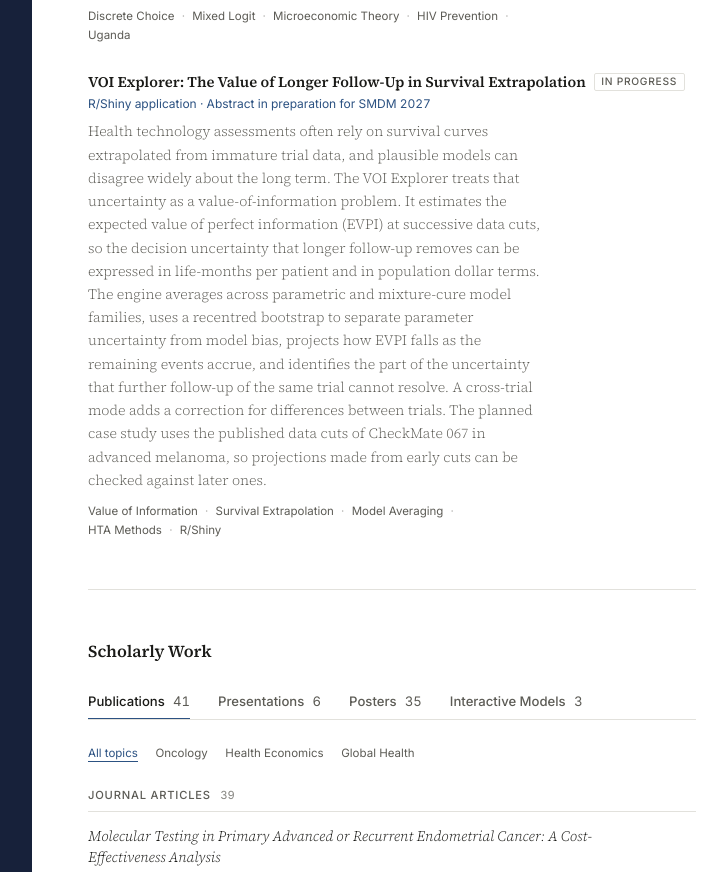
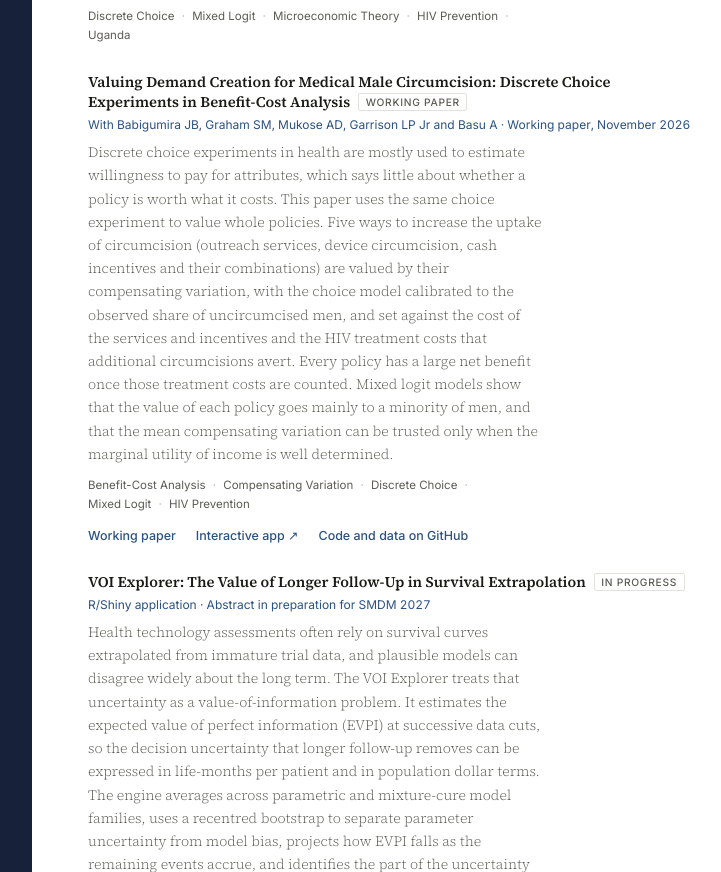
Before and after one commit to lubingas/lubingas.github.io, a plain HTML site: page index.html in a window 1280 px wide. Shown: the part 2108-2980 px from the top of the page, without its empty margins (388-1109 px from the left). Drawn offline with Linux system fonts and the light colour scheme.

Commit message:
Add the MMC benefit-cost working paper to Active Projects
Co-Authored-By: Claude Opus 5.5 <noreply@anthropic.com>
Claude-Session: https://claude.ai/code/session_01374W2nWWLMbi8cqAsRp2Ja

```diff
--- a/index.html
+++ b/index.html
@@ -619,6 +619,18 @@ em { font-style: italic; }
         <div class="entry-meta">Extends my doctoral dissertation research &middot; Fishing communities, Mukono district, Uganda</div>
         <div class="entry-desc">This project returns to the discrete choice experiment I fielded for my doctoral dissertation (406 men, 4,872 choice tasks, 13 attributes), first presented at ISPOR 2018. The new work completes the microeconomic framework I began in the dissertation, a two-period model of the decision to circumcise, and uses it to decide which preference correlations to model rather than leaving that choice to the data. Theory-driven, data-driven and fully correlated mixed logit specifications are estimated alongside conditional logit and latent class models, and compared on what each implies for demand-side and supply-side policy. A second paper will extend the framework with behavioural factors and integrated choice and latent variable models.</div>
         <div class="keywords"><span>Discrete Choice</span><span>Mixed Logit</span><span>Microeconomic Theory</span><span>HIV Prevention</span><span>Uganda</span></div>
+      </div>
+
+      <div class="entry">
+        <div class="entry-title">Valuing Demand Creation for Medical Male Circumcision: Discrete Choice Experiments in Benefit-Cost Analysis<span class="status">Working paper</span></div>
+        <div class="entry-meta">With Babigumira JB, Graham SM, Mukose AD, Garrison LP Jr and Basu A &middot; Working paper, November 2026</div>
+        <div class="entry-desc">Discrete choice experiments in health are mostly used to estimate willingness to pay for attributes, which says little about whether a policy is worth what it costs. This paper uses the same choice experiment to value whole policies. Five ways to increase the uptake of circumcision (outreach services, device circumcision, cash incentives and their combinations) are valued by their compensating variation, with the choice model calibrated to the observed share of uncircumcised men, and set against the cost of the services and incentives and the HIV treatment costs that additional circumcisions avert. Every policy has a large net benefit once those treatment costs are counted. Mixed logit models show that the value of each policy goes mainly to a minority of men, and that the mean compensating variation can be trusted only when the marginal utility of income is well determined.</div>
+        <div class="keywords"><span>Benefit-Cost Analysis</span><span>Compensating Variation</span><span>Discrete Choice</span><span>Mixed Logit</span><span>HIV Prevention</span></div>
+        <div class="model-links">
+          <a href="https://github.com/lubingas/MMC-CBA/blob/main/www/working_paper.pdf" target="_blank" rel="noopener">Working paper</a>
+          <a href="https://theejonslo.shinyapps.io/mmc-cba/" target="_blank" rel="noopener">Interactive app &#8599;</a>
+          <a href="https://github.com/lubingas/MMC-CBA" target="_blank" rel="noopener">Code and data on GitHub</a>
+        </div>
       </div>
 
       <div class="entry">
```
